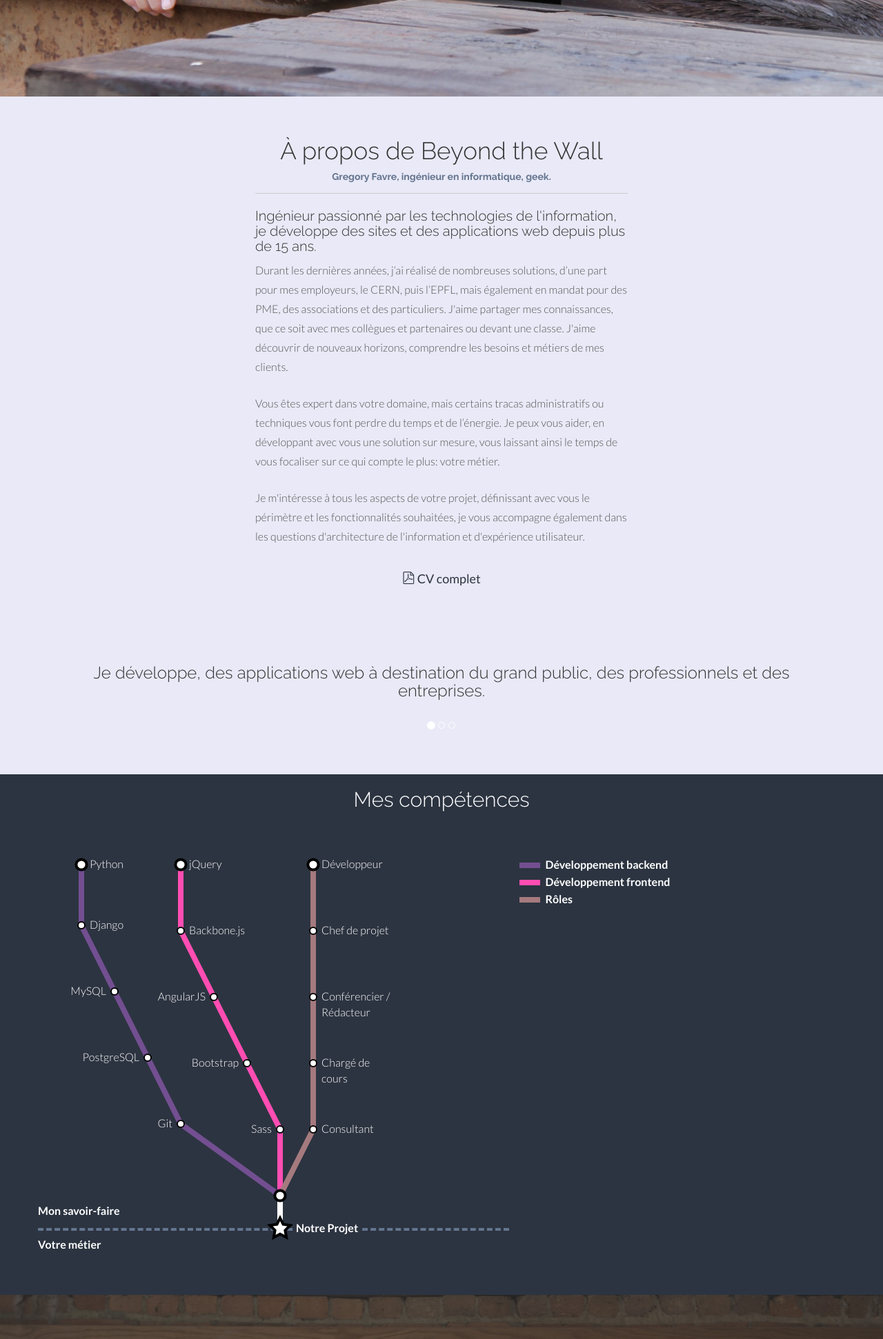
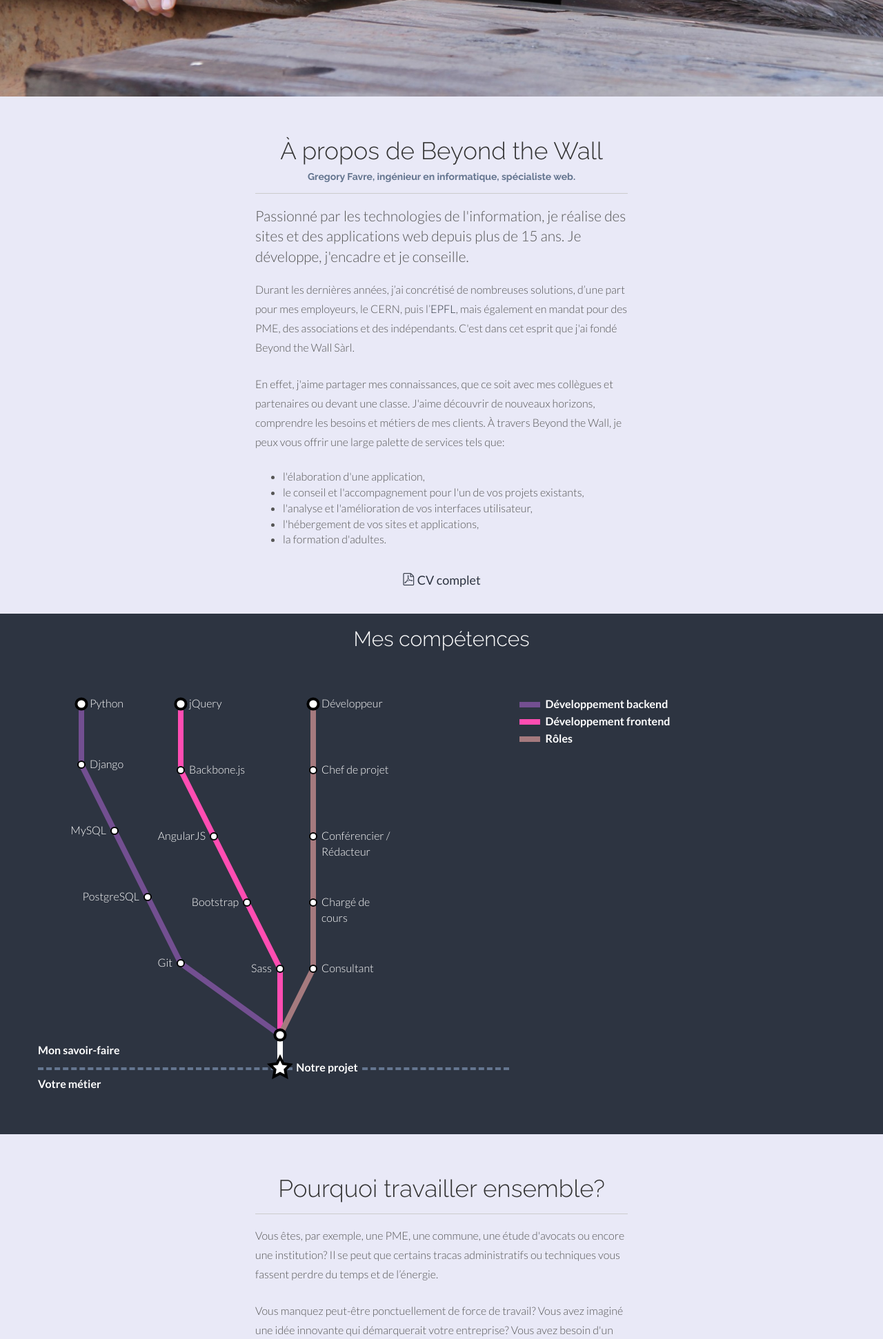
Before and after one commit to gfavre/beyondthewall.ch, a Django app: page / in a window 1280 px wide. Shown: the part 600-2542 px from the top of the page at 69% size. Run offline with Django 3.2, Linux system fonts and the light colour scheme; parts of the project's set-up code (start-up, migrations or seed data) failed here and were passed over; some libraries are stand-ins or nearby versions.

Commit message:
refactored text

```diff
--- a/beyondthewall/static/css/style.css
+++ b/beyondthewall/static/css/style.css
@@ -3918,28 +3918,34 @@ hr {
       font-size: 70px; } }
 
 #foliowrap {
-  background: url(../img/foliowrap.jpg) no-repeat center top;
   margin-top: 0;
   padding-top: 50px;
   text-align: center;
+  	/*
   	background-attachment: relative;
   	background-position: center center;
   	min-height: 800px;
   	width: 100%;
+
       -webkit-background-size: 100%;
       -moz-background-size: 100%;
       -o-background-size: 100%;
       background-size: 100%;
+
       -webkit-background-size: cover;
       -moz-background-size: cover;
       -o-background-size: cover;
-  background-size: cover; }
-
+      background-size: cover;
+  */ }
   #foliowrap h3 {
     font-size: 35px;
+    text-align: center; }
+
+/*#foliowrap h3 {
+	font-size: 35px;
 	color: white;
-  text-align: center; }
-
+	text-align: center;
+}*/
 #testimonial {
   text-align: center;
   min-height: 220px;
@@ -3970,7 +3976,7 @@ hr {
 #skills-map {
   color: white;
   page-break-inside: avoid;
-  background: url(../img/mint.jpg) center top;
+  background-color: #2d3441;
   padding-bottom: 3em; }
   #skills-map a, #skills-map h2, #skills-map h3 {
     color: white; }
@@ -3992,7 +3998,7 @@ hr {
 */
 #footerwrap {
   page-break-inside: avoid;
-  background-color: #2f2f2f;
+  background-color: #2d3441;
   color: white;
   margin-top: 0;
   padding-top: 40px;
@@ -4011,23 +4017,18 @@ hr {
   font-size: 18px; }
 
 .about {
-  padding-top: 40px;
+  padding-top: 40px; }
+  .about h2 {
+    font-size: 35px;
     text-align: center; }
-
-.about h2 {
-  font-size: 35px; }
-
   .about h3 {
     font-size: 20px;
     text-align: left; }
-
   .about h4 {
     font-size: 14px;
     color: #64758f;
-  font-weight: 700; }
-
-.about p {
-  text-align: left; }
+    font-weight: 700;
+    text-align: center; }
 
 #chartwrap {
   width: 100%;
--- a/beyondthewall/static/scss/partials/_main.scss
+++ b/beyondthewall/static/scss/partials/_main.scss
@@ -118,10 +118,12 @@ a:after {
 
 
 #foliowrap {
-	background: url(../img/foliowrap.jpg) no-repeat center top;
+	//background: url(../img/foliowrap.jpg) no-repeat center top;
+	//background-color: $primary-color;
 	margin-top: 0;
 	padding-top:50px;
 	text-align:center;
+	/*
 	background-attachment: relative;
 	background-position: center center;
 	min-height: 800px;
@@ -136,13 +138,18 @@ a:after {
     -moz-background-size: cover;
     -o-background-size: cover;
     background-size: cover;
+*/
+    h3 {
+        font-size: 35px;
+        text-align: center;
+    }
 }
 
-#foliowrap h3 {
+/*#foliowrap h3 {
 	font-size: 35px;
 	color: white;
 	text-align: center;
-}
+}*/
 
 #testimonial {
    text-align:center;
@@ -174,7 +181,8 @@ a:after {
 #skills-map {
     color: white;
     page-break-inside: avoid;
-    background: url(../img/mint.jpg) center top;
+    //background: url(../img/mint.jpg) center top;
+    background-color: $primary-color;
     padding-bottom: 3em;
     a, h2, h3 {
         color: white;
@@ -201,7 +209,8 @@ a:after {
 #footerwrap {
     page-break-inside: avoid;
 
-	background-color: #2f2f2f;
+	//background-color: #2f2f2f;
+	background-color: $primary-color;
 	color: white;
 	margin-top: 0;
 	padding-top: 40px;
@@ -226,25 +235,25 @@ a:after {
 
 .about {
 	padding-top: 40px;
-	text-align: center
-}
 
-.about h2 {
-	font-size: 35px;
-}
+    h2 {
+	  font-size: 35px;
+	  text-align: center
+    }
 
-.about h3 {
-	font-size: 20px;
-	text-align: left;
-}
-.about h4 {
+    h3 {
+	  font-size: 20px;
+	   text-align: left;
+    }
+
+    h4 {
 	font-size: 14px;
 	color: $contrast-color;
 	font-weight: 700;
-}
+	text-align: center;
+    }
 
-.about p {
-	text-align: left;
+
 }
 
 #chartwrap {
--- a/beyondthewall/templates/about.html
+++ b/beyondthewall/templates/about.html
@@ -1,15 +1,24 @@
 {% load staticfiles %}
 
 <h2>À propos de Beyond the Wall</h2>
-<h4>Gregory Favre, ingénieur en informatique, geek.</h4>
+<h4>Gregory Favre, ingénieur en informatique, spécialiste web.</h4>
 <hr />
 
-<h3>Ingénieur passionné par les technologies de l'information, je développe des sites et des applications web depuis plus de 15 ans.</h3>
+<p class="lead">Passionné par les technologies de l'information, je réalise des sites et des applications web depuis plus de 15 ans. Je développe, j'encadre et je conseille.</p>
 
-<p>Durant les dernières années, j’ai réalisé de nombreuses solutions, d’une part pour mes employeurs, le CERN, puis l’EPFL, mais également en mandat pour des PME, des associations et des particuliers. J'aime partager mes connaissances, que ce soit avec mes collègues et partenaires ou devant une classe. J'aime découvrir de nouveaux horizons, comprendre les besoins et métiers de mes clients.</p>
 
-<p>Vous êtes expert dans votre domaine, mais certains tracas administratifs ou techniques vous font perdre du temps et de l’énergie. Je peux vous aider, en développant avec vous une solution sur mesure, vous laissant ainsi le temps de vous focaliser sur ce qui compte le plus: votre métier.</p>
+<p>Durant les dernières années, j’ai concrétisé de nombreuses solutions, d’une part pour mes employeurs, le CERN, puis l’<a href="http://people.epfl.ch/gregory.favre?op=bio&lang=fr">EPFL</a>, mais également en mandat pour des PME, des associations et des indépendants. C'est dans cet esprit que j'ai fondé Beyond the Wall Sàrl.</p>
 
-<p>Je m'intéresse à tous les aspects de votre projet, définissant avec vous le périmètre et les fonctionnalités souhaitées, je vous accompagne également dans les questions d'architecture de l'information et d'expérience utilisateur.</p>
+<p>En effet, j'aime partager mes connaissances, que ce soit avec mes collègues et partenaires ou devant une classe. J'aime découvrir de nouveaux horizons, comprendre les besoins et métiers de mes clients. À travers Beyond the Wall, je peux vous offrir une large palette de services tels que:
+  <ul>
+    <li>l'élaboration d'une application,</li>
+    <li>le conseil et l'accompagnement pour l'un de vos projets existants,</li>
+    <li>l'analyse et l'amélioration de vos interfaces utilisateur,</li>
+    <li>l'hébergement de vos sites et applications,</li>
+    <li>la formation d'adultes.</li>
+  </ul>
+</p>
 
-<a href="{% static 'resume-Gregory-Favre.pdf' %}" class="btn btn-outline-inverse btn-lg"><span class="icon-file-pdf"></span> CV complet</a>
+
+
+<p class="text-center"><a href="{% static 'resume-Gregory-Favre.pdf' %}" class="btn btn-outline-inverse btn-lg"><span class="icon-file-pdf"></span> CV complet</a></p>
--- a/beyondthewall/templates/contact.html
+++ b/beyondthewall/templates/contact.html
@@ -26,7 +26,7 @@
 <div class="col-sm-4 col-md-5  col-md-offset-1" itemscope itemtype="http://schema.org/LocalBusiness">
   <h3>Adresse</h3>
   <p>
-    <h4 itemprop="name">Beyond the Wall SàRL</h4>
+    <h4 itemprop="name">Beyond the Wall Sàrl</h4>
     <span itemprop="founder" itemscope itemtype="http://schema.org/Person"><span itemprop="name">Gregory Favre</span></span><br/>
     <address itemprop="address" itemscope itemtype="http://schema.org/PostalAddress">
       <span itemprop="streetAddress">Rue de Riant-Coteau 134</span><br/>
--- a/beyondthewall/templates/home.html
+++ b/beyondthewall/templates/home.html
@@ -42,12 +42,19 @@
     <div class="col-lg-6 col-lg-offset-3">{% include "about.html" %}</div>
 </div>
 
-<div id="testimonial">
+<!--<div id="testimonial">
   <div class="container">{% include "definitions.html" %}</div>
-</div>
+</div>-->
 
 <div id="skills-map">
   <div class="container">{% include "map.html" %}</div>
+</div>
+
+
+<div>
+  <div class="container about">
+      <div class="col-lg-6 col-lg-offset-3">{% include "why-me.html" %}</div>
+  </div>
 </div>
 
 <section id="portfolio" name="portfolio"></section>
--- a/beyondthewall/templates/map.html
+++ b/beyondthewall/templates/map.html
@@ -35,7 +35,7 @@
 
       <ul data-color="white" style="display: none;">
         <li data-coords="7,11" data-marker="interchange" > </li>
-        <li data-coords="7,12" data-marker="magic" id="our-project" data-labelPos="starred">Notre Projet</li>
+        <li data-coords="7,12" data-marker="magic" id="our-project" data-labelPos="starred">Notre projet</li>
       </ul>
       <div class="where-the-magic-begins" >
          <label>Mon savoir-faire</label>
--- a/beyondthewall/templates/projects.html
+++ b/beyondthewall/templates/projects.html
@@ -100,7 +100,7 @@
         </div>
       </div>
     </div>
-  </div><!-- /.modal -->
+  </div>
 
   <div class="col-md-5 col-md-offset-2 hidden-print">
     <div class="grid mask">
@@ -109,11 +109,11 @@
         <figcaption>
           <h5>SDIS Gland région</h5>
           <a data-toggle="modal" href="#modal-sdis" class="btn btn-primary btn-lg">En savoir plus…</a>
-        </figcaption><!-- /figcaption -->
-      </figure><!-- /figure -->
-    </div><!-- /grid-mask -->
+        </figcaption>
+      </figure>
+    </div>
     <br>
-  </div><!-- /col -->
+  </div>
 
   <div class="modal fade visible-print" id="modal-sdis" tabindex="-1" role="dialog" aria-labelledby="myModalLabel" aria-hidden="true">
     <div class="modal-dialog">
@@ -132,5 +132,5 @@
         </div>
       </div>
     </div>
-  </div><!-- /.modal -->
+  </div>
 </div>
--- /dev/null
+++ b/beyondthewall/templates/why-me.html
@@ -0,0 +1,12 @@
+<h2>Pourquoi travailler ensemble?</h2>
+<hr>
+
+<p>Vous êtes, par exemple, une PME, une commune, une étude d'avocats ou encore une institution? Il se peut que certains tracas administratifs ou techniques vous fassent perdre du temps et de l’énergie. </p>
+
+<p>Vous manquez peut-être ponctuellement de force de travail? Vous avez imaginé une idée innovante qui démarquerait votre entreprise? Vous avez besoin d'un logiciel sur mesure qui réponde parfaitement à vos attentes, ou simplement d'un formulaire en ligne qui fonctionne? Vous avez besoin d'un accompagnement technologique.
+</p>
+
+<p>Nous devenons partenaires dans la recherche de solutions. Je m'occupe des aspects techniques, vous enrichissez le projet en identifiant vos besoins métier grâce à votre expérience. Ensemble, nous développons une solution sur mesure.</p>
+
+<p>En faisant appel à moi, vous pourrez avoir de nouvelles pistes, gagner en performances, rapidité et productivité. Votre nouveau service sur mesure vous permettra d'améliorer votre image et ainsi gagner en crédibilité.
+</p>
```
Lines whose indentation alone changed are shown as unchanged.
